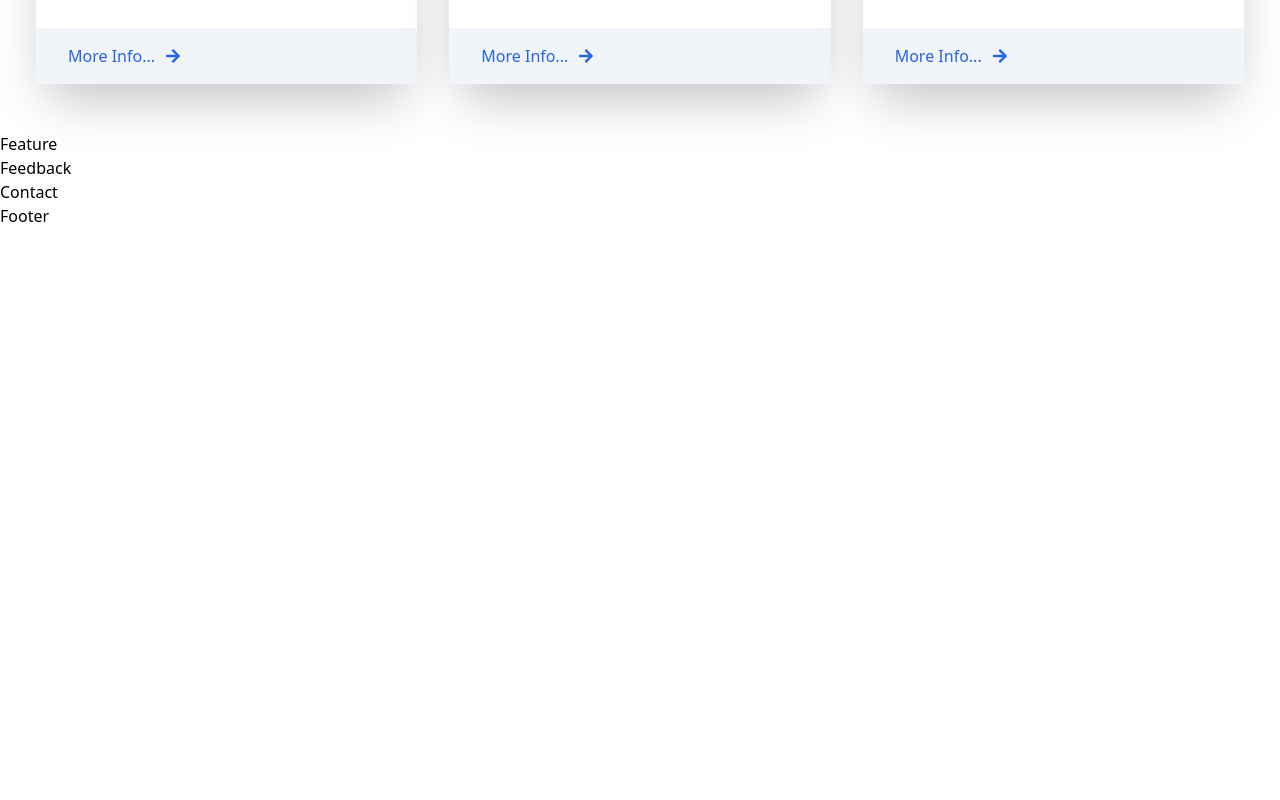
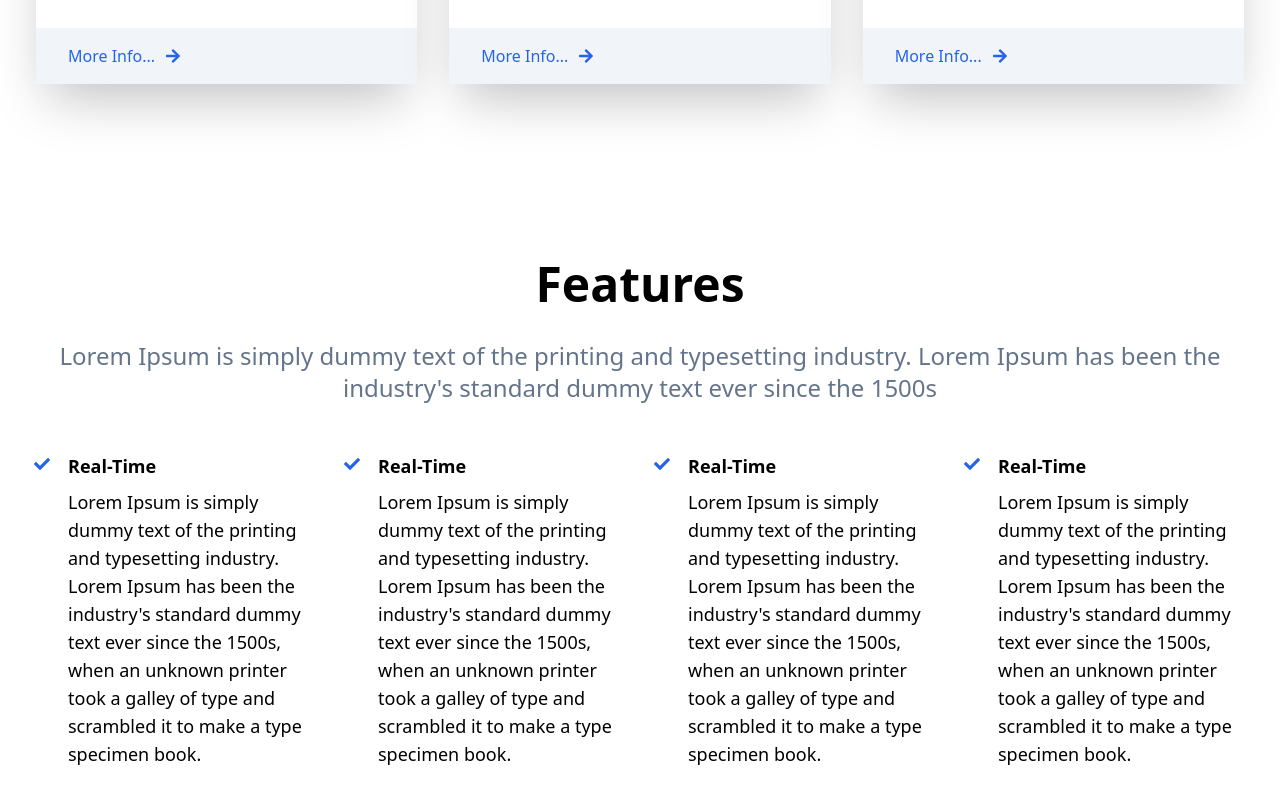
Before and after one commit to llllling/tailwindCSS, a React (Create React App) app: page /support in a window 1280 px wide. Shown: the part 2660-3460 px from the top of the page. Before the commit the page ends 2888 px from the top, so only its background shows below. Built offline with nearby package versions, Linux system fonts and the light colour scheme.

Commit message:
feat: feature  생성

```diff
--- a/src/components/Feature.js
+++ b/src/components/Feature.js
@@ -1,5 +1,50 @@
 import React from "react";
+import { FaCheck } from "react-icons/fa";
 
 export const Feature = () => {
-  return <div>Feature</div>;
+  return (
+    <section name="feature" className="w-full my-32">
+      <div className="max-w-[1240px] mx-auto px-2">
+        <h2 className=" font-bold text-5xl text-center">Features</h2>
+        <p className="py-8 text-2xl text-center text-slate-500">
+          Lorem Ipsum is simply dummy text of the printing and typesetting
+          industry. Lorem Ipsum has been the industry's standard dummy text ever
+          since the 1500s
+        </p>
+
+        <div className="grid lg:grid-cols-4 sm:grid-cols-2  gap-4 pt-4">
+          <FeatureItem
+            title="Real-Time"
+            description="Lorem Ipsum is simply dummy text of the printing and typesetting industry. Lorem Ipsum has been the industry's standard dummy text ever since the 1500s, when an unknown printer took a galley of type and scrambled it to make a type specimen book. "
+          />
+          <FeatureItem
+            title="Real-Time"
+            description="Lorem Ipsum is simply dummy text of the printing and typesetting industry. Lorem Ipsum has been the industry's standard dummy text ever since the 1500s, when an unknown printer took a galley of type and scrambled it to make a type specimen book. "
+          />
+          <FeatureItem
+            title="Real-Time"
+            description="Lorem Ipsum is simply dummy text of the printing and typesetting industry. Lorem Ipsum has been the industry's standard dummy text ever since the 1500s, when an unknown printer took a galley of type and scrambled it to make a type specimen book. "
+          />
+          <FeatureItem
+            title="Real-Time"
+            description="Lorem Ipsum is simply dummy text of the printing and typesetting industry. Lorem Ipsum has been the industry's standard dummy text ever since the 1500s, when an unknown printer took a galley of type and scrambled it to make a type specimen book. "
+          />
+        </div>
+      </div>
+    </section>
+  );
 };
+
+function FeatureItem({ title, description }) {
+  return (
+    <div class="flex">
+      <div>
+        <FaCheck className="w-7 mt-1 mr-3 text-blue-600" />
+      </div>
+      <div>
+        <h3 className="text-lg font-bold">{title}</h3>
+        <p className="pt-2 pb-4 text-lg">{description}</p>
+      </div>
+    </div>
+  );
+}
```
